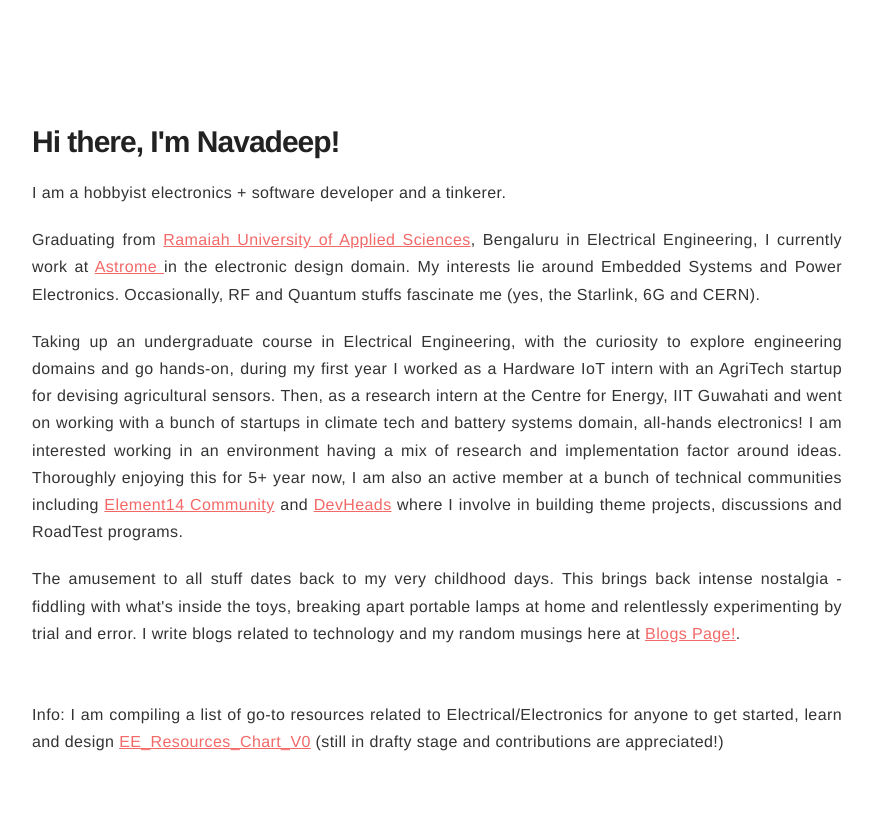
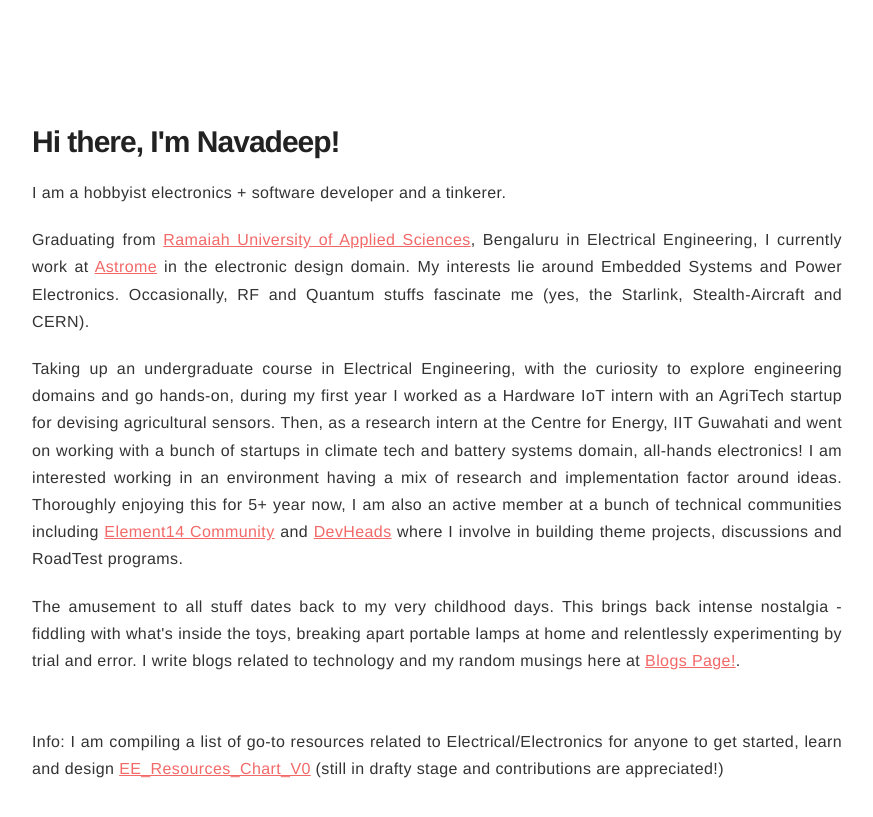
Before and after one commit to ngu25/ngu25.github.io, a Jekyll site: the page built from about/index.html, in a window 1280 px wide. Shown: the top 817 px of the page, without its empty margins (203-1076 px from the left). Built offline with Jekyll 4.4.1, drawn with Linux system fonts in a browser that asks for light colours.

Commit message:
theme changes and resume section excluded

```diff
--- a/_config.yml
+++ b/_config.yml
@@ -12,7 +12,7 @@
 
 # If you want to include your resume, set to true
 # and specify source (external or local).
-resume: true
+resume: false
 resume-external: false
 resume-url: resume
 
@@ -28,7 +28,7 @@
 permalink: /:title/
 
 # default theme "dark" | "light"
-data-theme: light
+data-theme: dark
 
 # To enable google analytics, supply your token below
 analytics-google: G-XHQQZ40Q1S
--- a/about/index.html
+++ b/about/index.html
@@ -7,8 +7,8 @@
 	<h1>Hi there, I'm Navadeep!</h1>
 	<p>I am a hobbyist electronics + software developer and a tinkerer.</p>
 
-	<p> Graduating from <a href="https://www.msruas.ac.in/">Ramaiah University of Applied Sciences</a>, Bengaluru in Electrical Engineering, I currently work at <a href="https://www.astrome.co">Astrome </a> in the electronic design domain.
-		My interests lie around Embedded Systems and Power Electronics. Occasionally, RF and Quantum stuffs fascinate me (yes, the Starlink, 6G and CERN).
+	<p> Graduating from <a href="https://www.msruas.ac.in/">Ramaiah University of Applied Sciences</a>, Bengaluru in Electrical Engineering, I currently work at <a href="https://www.astrome.co">Astrome</a> in the electronic design domain.
+		My interests lie around Embedded Systems and Power Electronics. Occasionally, RF and Quantum stuffs fascinate me (yes, the Starlink, Stealth-Aircraft and CERN).
 	</p>
 
 	<p>
@@ -19,7 +19,7 @@
 
 	<p>
 		The amusement to all stuff dates back to my very childhood days. This brings back intense nostalgia - fiddling with what's inside the toys, breaking apart portable lamps at home and relentlessly experimenting by trial and error.
-		I write blogs related to technology and my random musings here at <a href="https://navadeepganeshu.github.io/blog/"> Blogs Page!</a>.
+		I write blogs related to technology and my random musings here at <a href="https://navadeepganeshu.github.io/blog/">Blogs Page!</a>.
 	</p>
 
 	<br>
```
